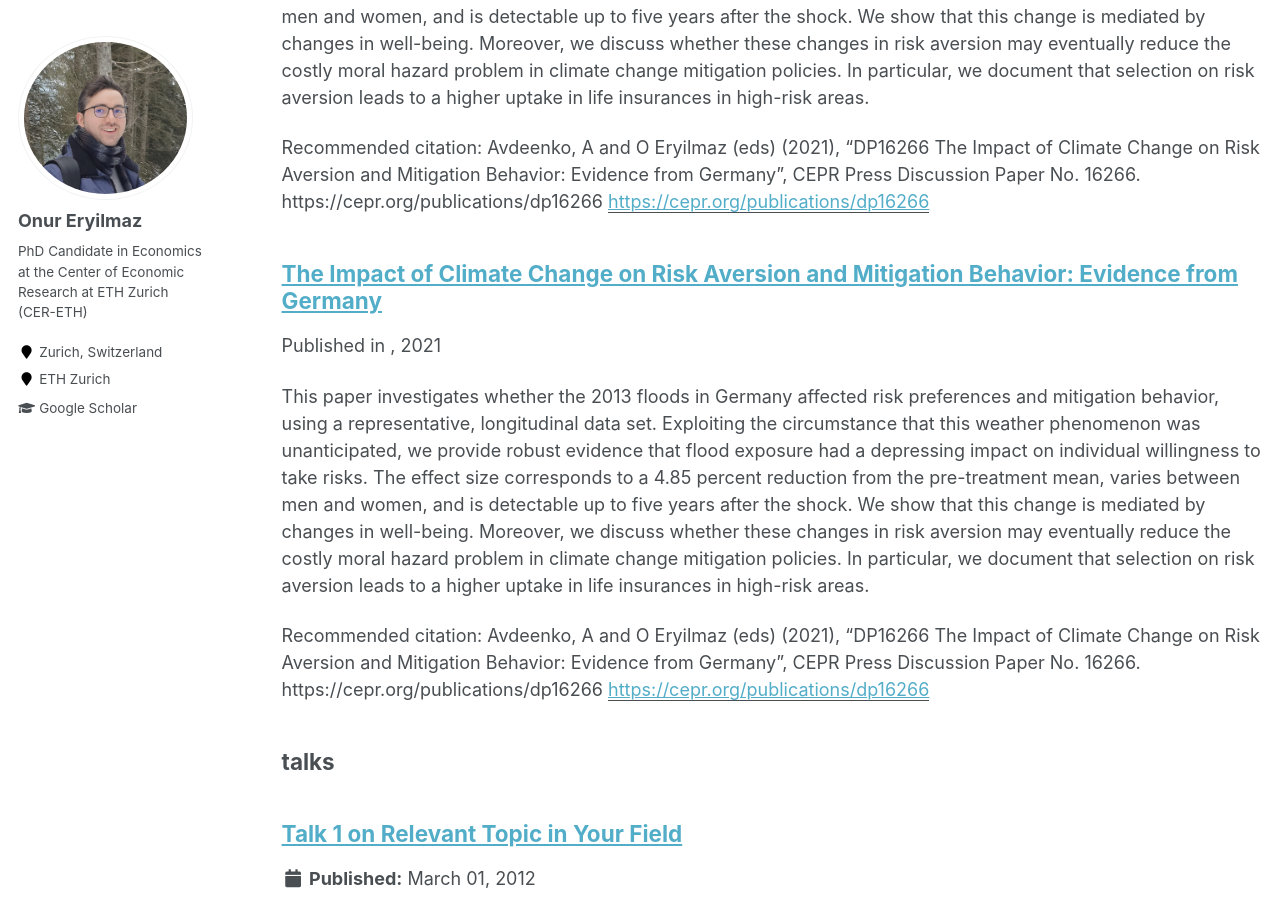
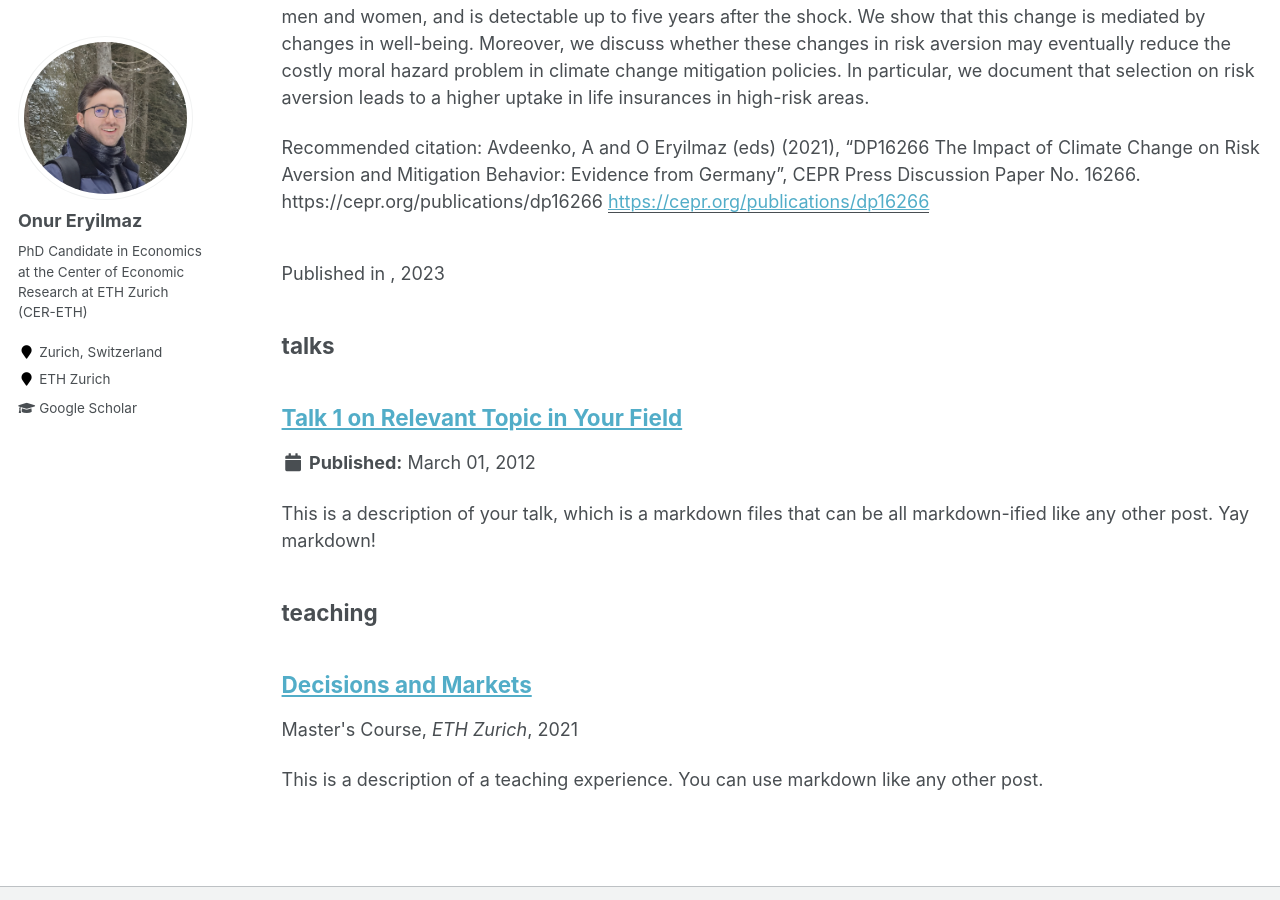
Before and after one commit to oeryilmaz/oeryilmaz.github.io, a Jekyll site: the page built from _pages/sitemap.md, in a window 1280 px wide and 900 px high, scrolled down 3023 px. Built offline with Jekyll 4.4.1, drawn with Linux system fonts in a browser that asks for light colours.

Commit message:
Update Publication2.md

```diff
--- a/_publications/Publication2.md
+++ b/_publications/Publication2.md
@@ -1,13 +1,9 @@
 ---
-title: 'The Impact of Climate Change on Risk Aversion and Mitigation Behavior: Evidence from Germany'
+title: 'Spousal Death and Survivor's Financial Response'
 collection: publications
-permalink: /publication/2009-10-01-paper-title-number-1
-excerpt: 'This paper investigates whether the 2013 floods in Germany affected risk preferences and mitigation behavior, using a representative, longitudinal data set. Exploiting the circumstance that this weather phenomenon was unanticipated, we provide robust evidence that flood exposure had a depressing impact on individual willingness to take risks. The effect size corresponds to a 4.85 percent reduction from the pre-treatment mean, varies between men and women, and is detectable up to five years after the shock. We show that this change is mediated by changes in well-being. Moreover, we discuss whether these changes in risk aversion may eventually reduce the costly moral hazard problem in climate change mitigation policies. In particular, we document that selection on risk aversion leads to a higher uptake in life insurances in high-risk areas.'
-date: 2021-06-16
+permalink: /publication/Publication2.md
+excerpt: 'This paper .'
 paperurl: 'https://cepr.org/publications/dp16266'
-linktext: 'CEPR Discussion Paper No. 16266'   # Add this line
-citation: 'Avdeenko, A and O Eryilmaz (eds) (2021), “DP16266 The Impact of Climate Change on Risk Aversion and Mitigation Behavior: Evidence from Germany”, CEPR Press Discussion Paper No. 16266. https://cepr.org/publications/dp16266'
+linktext: 'CEPR'
+citation: ''
 ---
-
-
-- Summarized in [VoxEU](https://cepr.org/voxeu/columns/extreme-floods-change-mens-risk-preferences-and-it-could-matter-financing-climate) and the UNDRR's (UN Office for Disaster Risk Reduction) [PreventionWeb](https://www.preventionweb.net/news/extreme-floods-change-mens-risk-preferences-and-it-could-matter-financing-climate-adaptation)
```
